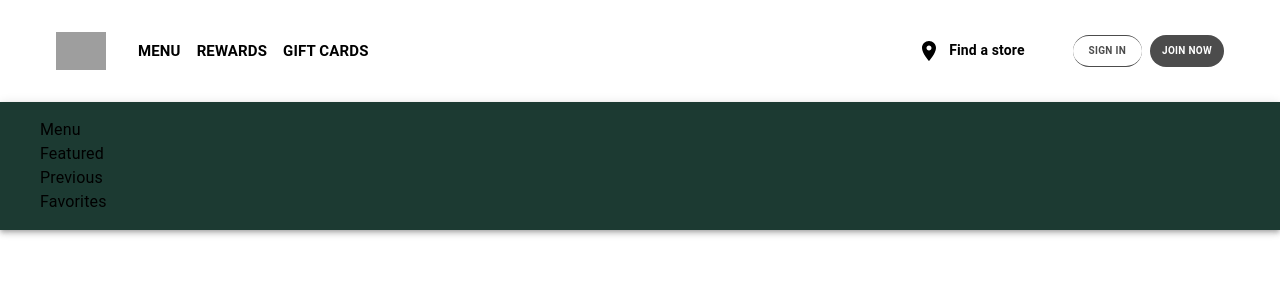
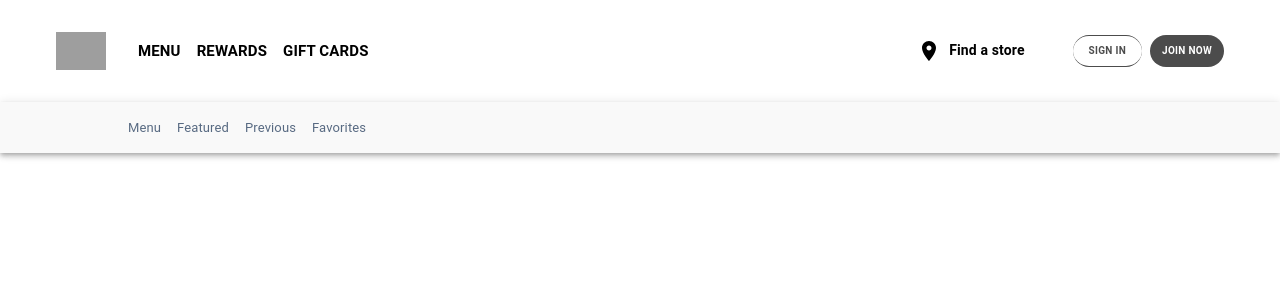
Before and after one commit to imbizman316/starbucks-mockup, a Next.js app: page /menu in a window 1280 px wide. Shown: the top 300 px of the page. Built offline with nearby package versions, Linux system fonts and the light colour scheme; grey boxes are pictures that could not be loaded.

Commit message:
Menu page menus

```diff
--- a/app/components/navigation/StickyTitle.tsx
+++ b/app/components/navigation/StickyTitle.tsx
@@ -1,17 +1,23 @@
 import { Box } from "@mui/material";
 import React, { ReactNode } from "react";
 
-function StickyTitle({ children }: { children: ReactNode }) {
+function StickyTitle({
+  color,
+  children,
+}: {
+  color?: string | null;
+  children: ReactNode;
+}) {
   return (
     <Box
       sx={{
-        bgcolor: "#1c3a32",
+        bgcolor: color ? color : "#1c3a32",
         paddingY: 2,
         boxShadow: 4,
         position: "sticky",
         top: 0,
         zIndex: 1000,
-        paddingLeft: 5,
+        paddingLeft: 16,
       }}
     >
       {children}
--- a/app/menu/page.tsx
+++ b/app/menu/page.tsx
@@ -20,13 +20,28 @@ function MenuNav() {
   const MenuItem = ({ props }: { props: MenuOption }) => {
     return (
       <Link href={props.link}>
-        <Typography>{props.title}</Typography>
+        <Typography
+          sx={{
+            color: "#586a82",
+            fontSize: "13px",
+            fontWeight: 400,
+            textUnderlinePosition: 1,
+            textUnderlineOffset: 1,
+          }}
+        >
+          {props.title}
+        </Typography>
       </Link>
     );
   };
 
   return (
-    <Box>
+    <Box
+      sx={{
+        display: "flex",
+        gap: 2,
+      }}
+    >
       {menu_options.map((option) => (
         <MenuItem key={option.id} props={option} />
       ))}
@@ -37,7 +52,7 @@ function MenuNav() {
 function MenuPage() {
   return (
     <Box>
-      <StickyTitle>
+      <StickyTitle color="#f9f9f9">
         <MenuNav />
       </StickyTitle>
     </Box>
```
